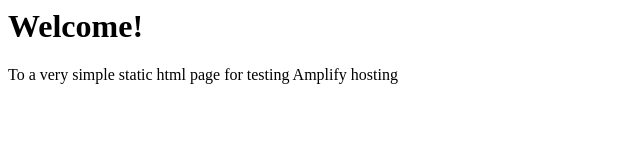
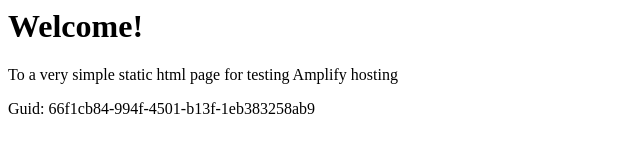
Before and after one commit to aws-aemilia-pdx/Github-PR-Commit-Integration-Test-DoNotTouch-Gith-OKSLNVO2-v1-test-us-west-2, a website: page src/index.html in a window 1280 px wide. Shown: the whole page, without its empty margins (0-640 px from the left). Drawn offline with Linux system fonts and the light colour scheme.

Commit message:
commit from integ tests

```diff
--- a/src/index.html
+++ b/src/index.html
@@ -1,3 +1,5 @@
+
+
 <html lang="en">
 
 <head>
@@ -10,6 +12,6 @@
 <body>
     <h1>Welcome!</h1>
     <p>To a very simple static html page for testing Amplify hosting</p>
-</body>
+    <p>Guid: 66f1cb84-994f-4501-b13f-1eb383258ab9</p></body>
 
 </html>
```
